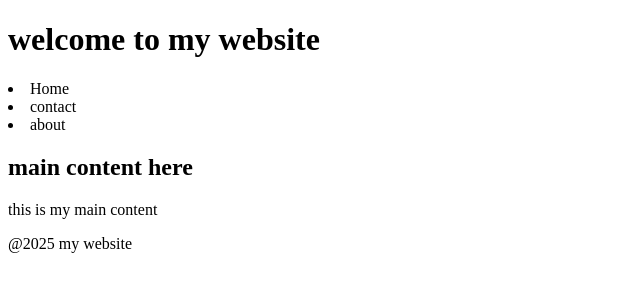
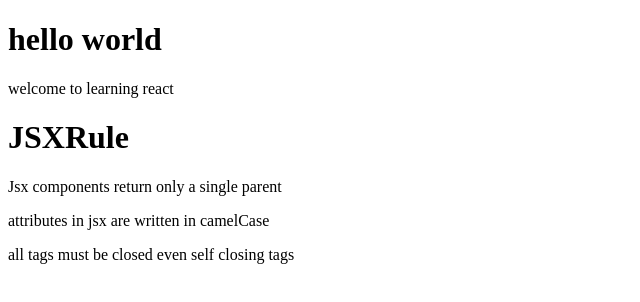
Before and after one commit to iom-future/react-for-beginners1, a React (Vite) app: page / in a window 1280 px wide. Shown: the top 302 px of the page, without its empty margins (0-640 px from the left). Built offline with nearby package versions, Linux system fonts and the light colour scheme.

Commit message:
learn JSX : meaning and rules

```diff
--- a/src/App.jsx
+++ b/src/App.jsx
@@ -4,13 +4,13 @@
 import Header from  "./components/Header.jsx"
 import MainContent from "./components/MainContent.jsx"
 import Footer from "./components/Footer.jsx"
-
+import WelcomeMessage from "./components/WelcomeMessage.jsx"
+import JSXRule from "./components/JSXRule.jsx"
 function App() {
-    return<div>
-       <Header/>
-       <MainContent />
-       <Footer />
-    </div>;
+    return(<div>
+     <WelcomeMessage/>
+     <JSXRule />
+    </div>);
 }
 
 
--- a/src/components/Header.jsx
+++ b/src/components/Header.jsx
@@ -2,9 +2,12 @@
     return <div>
         <h1>welcome to my website</h1>
         <nav>
-            <li>Home</li>
-            <li>contact</li>
-            <li>about</li>
+
+            <ul>
+                <li><a href="">Home</a></li>
+                <li><a href="">About</a></li>
+                <li><a href="">Contact</a></li>
+            </ul>
         </nav>
     </div>
 }
--- /dev/null
+++ b/src/components/JSXRule.jsx
@@ -0,0 +1,13 @@
+
+function JSXRule() {
+  return (
+    <div>
+        <h1>JSXRule</h1>
+        <p>Jsx components return only a single parent</p>
+        <p>attributes in jsx are written in camelCase</p>
+        <p>all tags must be closed even self closing tags</p>
+    </div>
+  )
+}
+
+export default JSXRule
--- /dev/null
+++ b/src/components/WelcomeMessage.jsx
@@ -0,0 +1,11 @@
+const WelcomeMessage = function (){
+    return(
+        <div>
+
+        <h1>hello world</h1>
+        <p>welcome  to learning react</p>
+        </div>
+    );
+}
+
+export default WelcomeMessage
```
Also changed, not shown: notes/jsx-rule.txt (added).
